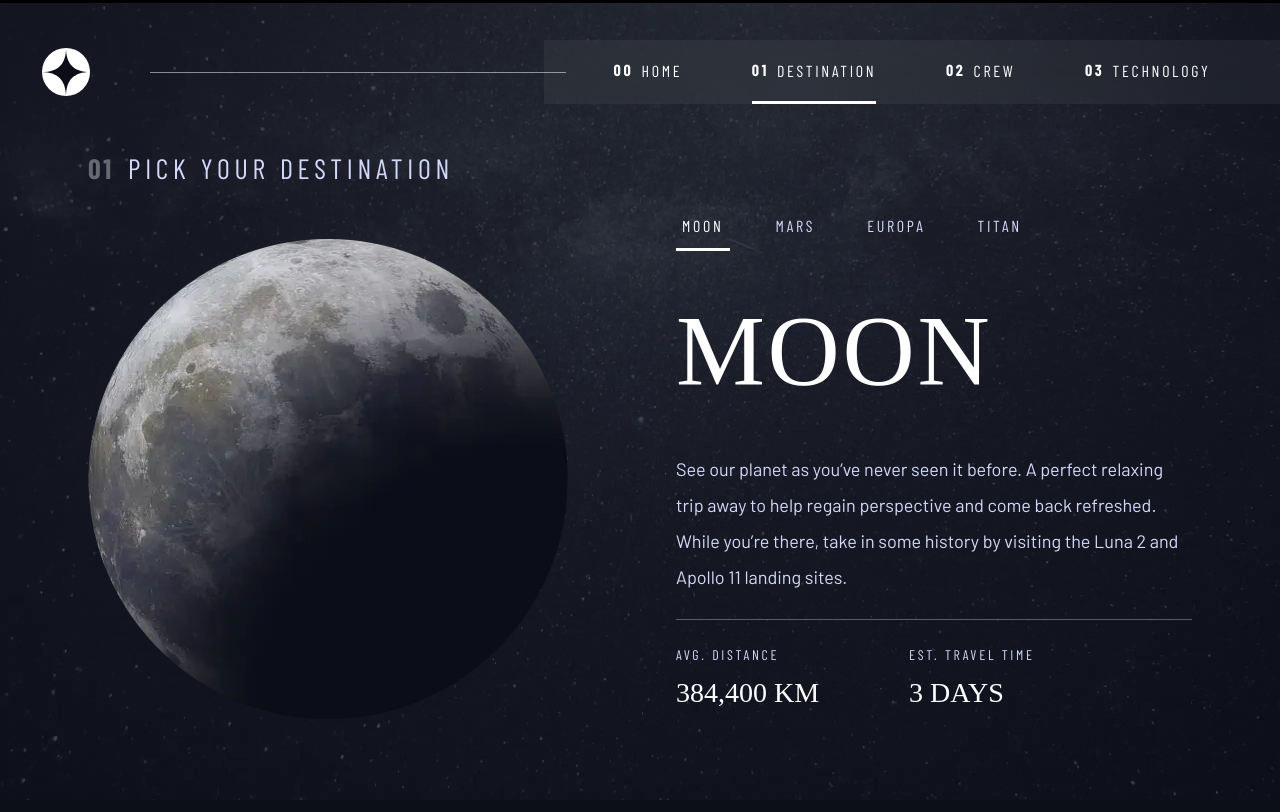
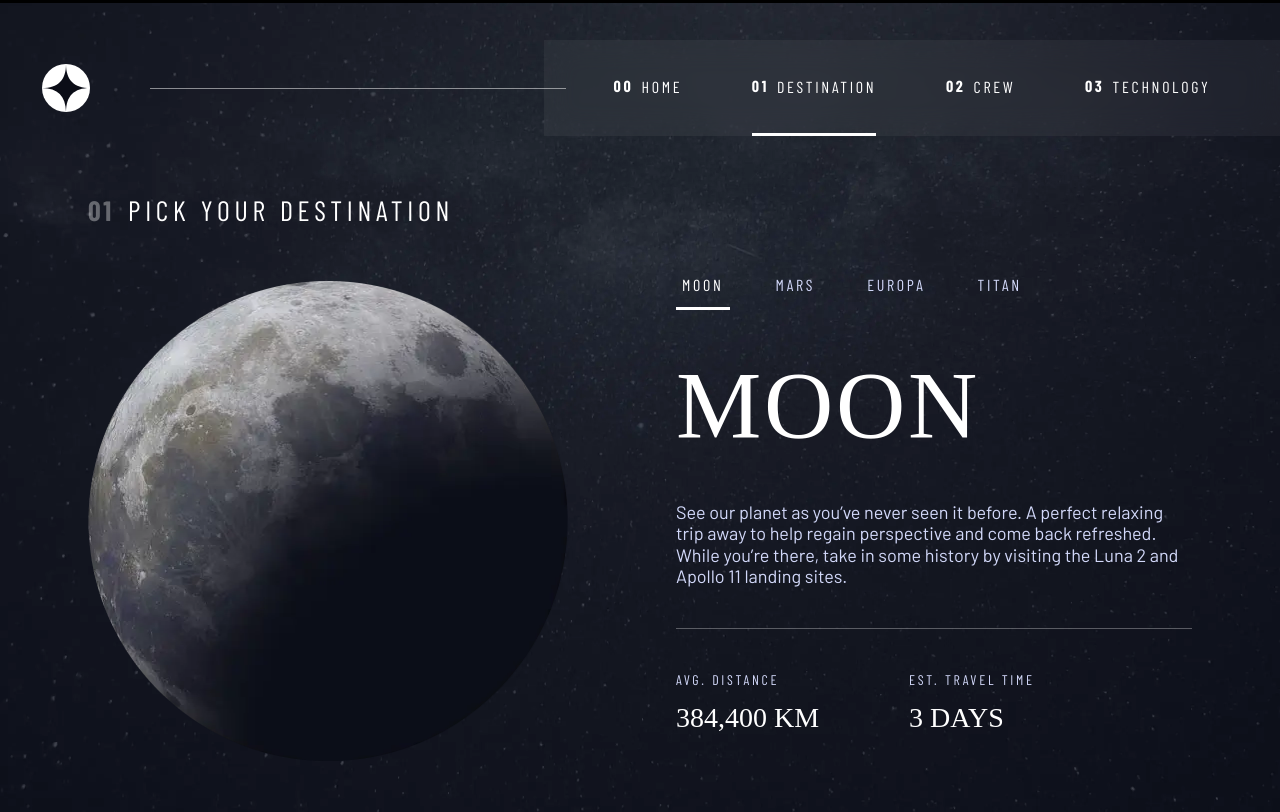
Before and after one commit to CodeHunt101/space-travel, a Next.js app: page /destination in a window 1280 px wide. Built offline with nearby package versions, Linux system fonts and the light colour scheme; a web font is replaced by a local one.

Commit message:
spacing improvements

```diff
--- a/src/app/components/NavBar.module.scss
+++ b/src/app/components/NavBar.module.scss
@@ -110,7 +110,7 @@
       --list-height: 1.188em;
       --element-border-right: 0.2rem solid #{"hsl(#{$clr-white} / 0)"};
       @include md {
-        --list-height: 4rem;
+        --list-height: 6rem;
         margin: 0 0;
         --element-border-right: 0;
         --element-border-bottom: 0.2rem solid #{"hsl(#{$clr-white} / 0)"};
--- a/src/app/destination/page.module.scss
+++ b/src/app/destination/page.module.scss
@@ -9,15 +9,28 @@
   background-attachment: fixed;
 
   .content-wrapper {
-    padding-top: 2.666em;
+    padding-top: 2.667em;
     width: 90%;
 
+    @include md {
+      padding-top: 2.222em;
+    }
+
+    @include lg {
+      padding-top: 5em;
+    }
 
     h1 {
       text-align: center;
+      font-size: $fs-300;
+
+      @include md {
+        font-size: 1.111em;
+        text-align: start;
+      }
 
       @include lg {
-        text-align: start;
+        font-size: $fs-500;
       }
     }
 
@@ -46,13 +59,18 @@
       }
     }
 
+    .information {
+      // padding-top: 2.805em;
+      // padding-bottom: 2.805em;
+    }
+
     h2 {
       line-height: 2;
       font-size: $fs-700;
       text-align: center;
 
       @include md {
-        font-size: $fs-800;
+        font-size: 5.333em;
       }
 
       @include lg {
@@ -61,7 +79,7 @@
     }
 
     p {
-      line-height: 2;
+      line-height: 1.2;
       max-width: 540px;
       text-align: center;
       font-size: $fs-200;
@@ -80,6 +98,10 @@
       border: 0;
       border-bottom: 1px solid #{"hsl(#{$clr-white} / 30%)"};
       margin: 1.333em 0;
+
+      @include lg {
+        margin: 2.222em 0
+      }
     }
 
     #interesting-facts {
--- a/src/app/destination/page.tsx
+++ b/src/app/destination/page.tsx
@@ -32,7 +32,7 @@ const Destination: React.FC = () => {
   return (
     <main className={`${styles.destination} text-accent ff-serif text-accent`}>
       <section className={`container ${styles['content-wrapper']}`}>
-        <h1 className="numbered-title">
+        <h1 className="numbered-title text-white">
           <span>01</span>Pick your destination
         </h1>
         <div id={styles['destination-data']} className="flex">
@@ -42,7 +42,7 @@ const Destination: React.FC = () => {
             width={445}
             height={445}
           />
-          <div>
+          <div className={styles.information}>
             <Suspense fallback={<div>Loading tabs...</div>}>
               <Tabs
                 items={destinations.map((dest) => dest.name)}
--- a/src/app/page.module.scss
+++ b/src/app/page.module.scss
@@ -39,6 +39,7 @@
     text-align: center;
     justify-content: space-between;
     padding-bottom: 30%;
+    padding-top: 5em;
     position: relative;
     z-index: 1;
     height: 100%;
@@ -64,6 +65,7 @@
     font-size: $fs-400;
 
     @include md {
+      line-height: 1;
       font-size: $fs-500;
     }
 
--- a/src/app/page.tsx
+++ b/src/app/page.tsx
@@ -11,9 +11,9 @@ export default function Home() {
         <div>
           <h1
             id="hero-heading"
-            className="uppercase fs-400 ff-sans-cond letter-spacing-2"
+            className="uppercase fs-400 ff-sans-cond letter-spacing-1"
           >
-            So, you want to travel to<span className="uppercase ff-serif">Space</span>
+            So, you want to travel to<span className="uppercase ff-serif text-white">Space</span>
           </h1>
           <p className="ff-sans-normal text-accent fs-300">
             Let’s face it; if you want to go to space, you might as well
```
